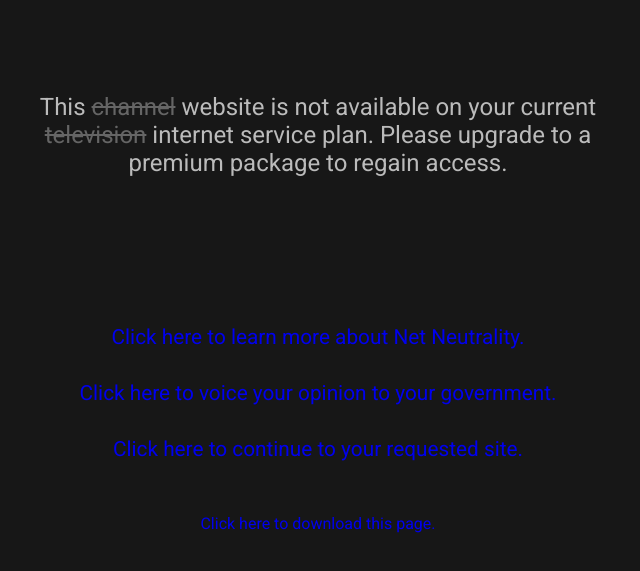
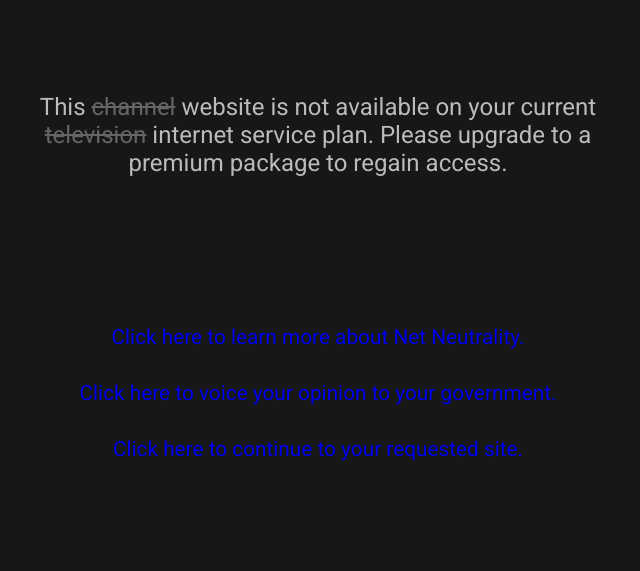
Before and after one commit to sidward35/netneutralitypage, a plain HTML site: page index.html in a window 1280 px wide. Shown: the part 227-798 px from the top of the page, without its empty margins (322-962 px from the left). Drawn offline with Linux system fonts and the light colour scheme.

Commit message:
Update index.html

```diff
--- a/index.html
+++ b/index.html
@@ -25,8 +25,5 @@
 
 <a href="https://www.google.com" target=newtab><div class="bottom3">Click here to continue to your requested site.</div></a>
 
-<a href="https://codepen.io/himynameissid/share/zip/bRBbxO/"><div class="download">Click here to download this page.</div></a>
-
-
 </body>
 </html>
```
